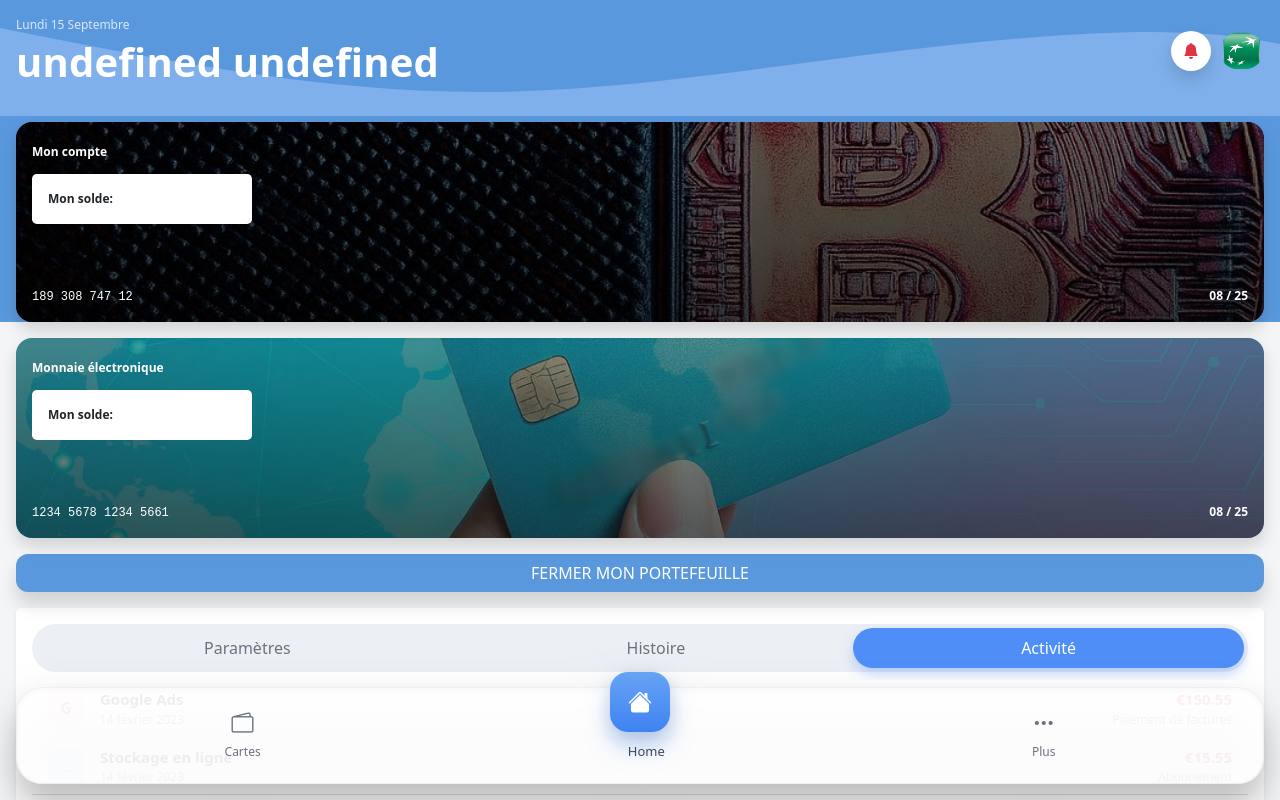
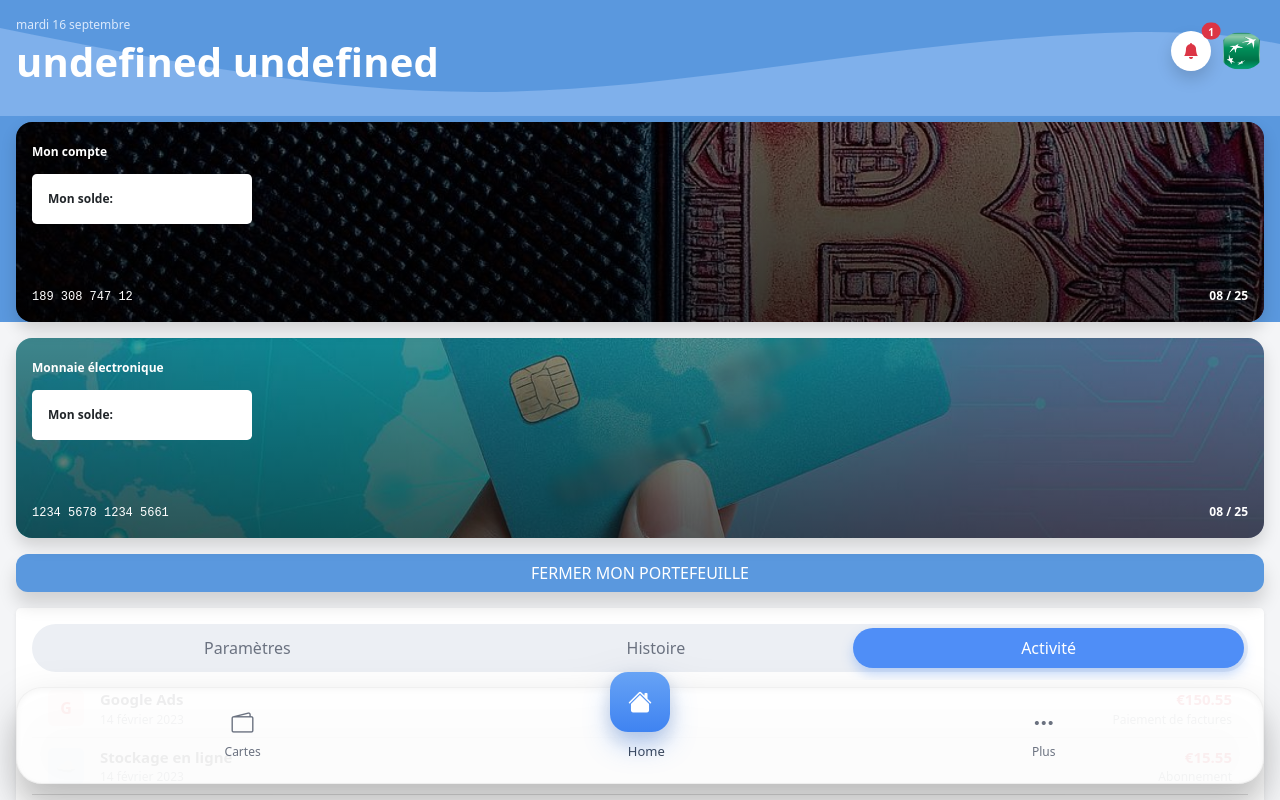
Before and after one commit to rodolphe2002/fa-compte, a Next.js app: page /cartes in a window 1280 px wide. Built offline with nearby package versions, Linux system fonts and the light colour scheme; sample sign-in values are in the browser's storage.

Commit message:
mise a jour du front

```diff
--- a/app/cartes/page.js
+++ b/app/cartes/page.js
@@ -121,7 +121,7 @@ export default function Cartes() {
         <div className="d-flex align-items-center px-3 py-3" style={{ position: "relative", zIndex: 2 }}>
           <div className="me-auto">
             <p className="mb-1" style={{ color: "#e8f1ff", opacity: 0.9, fontSize: 12 }}>
-              Lundi 15 Septembre
+              {new Date().toLocaleDateString('fr-FR', { weekday: 'long', day: 'numeric', month: 'long' })}
             </p>
             <h1 className="m-0 fw-bold" style={{ color: "#ffffff", letterSpacing: 0.2 }}>
               {user ? `${user.nom} ${user.prenom}` : 'SICILIANO VITO PIETRO'}
@@ -129,15 +129,21 @@ export default function Cartes() {
           </div>
 
           <div className="ms-auto d-flex align-items-center gap-2">
+            <div style={{ position: 'relative' }}>
               <a
                 href="#"
                 data-bs-toggle="offcanvas"
                 data-bs-target="#menu-notifications"
                 className="bg-white rounded-circle d-inline-flex align-items-center justify-content-center shadow"
-              style={{ width: 40, height: 40 }}
+                style={{ width: 40, height: 40, position: 'relative' }}
               >
                 <i className="bi bi-bell-fill text-danger" />
+                <span className="position-absolute top-0 start-100 translate-middle badge rounded-pill bg-danger" style={{ fontSize: '10px' }}>
+                  1
+                  <span className="visually-hidden">nouvelle notification</span>
+                </span>
               </a>
+            </div>
             <div className="dropdown">
               <a href="#" data-bs-toggle="dropdown" className="rounded-circle shadow">
                 <Image src="/25s.jpg" width={45} height={45} className="rounded-circle" alt="img" />
--- a/app/compte/page.js
+++ b/app/compte/page.js
@@ -371,7 +371,7 @@ export default function Compte() {
           <div className="d-flex align-items-center px-3 py-3" style={{ position: "relative", zIndex: 2 }}>
             <div className="me-auto">
               <p className="mb-1" style={{ color: "#e8f1ff", opacity: 0.9, fontSize: 12 }}>
-                Lundi 15 Septembre
+                {new Date().toLocaleDateString('fr-FR', { weekday: 'long', day: 'numeric', month: 'long' })}
               </p>
               <h1 className="m-0 fw-bold" style={{ color: "#ffffff", letterSpacing: 0.2 }}>
                 {user ? `${user.nom} ${user.prenom}` : 'SICILIANO VITO PIETRO'}
```
Lines whose indentation alone changed are shown as unchanged.
